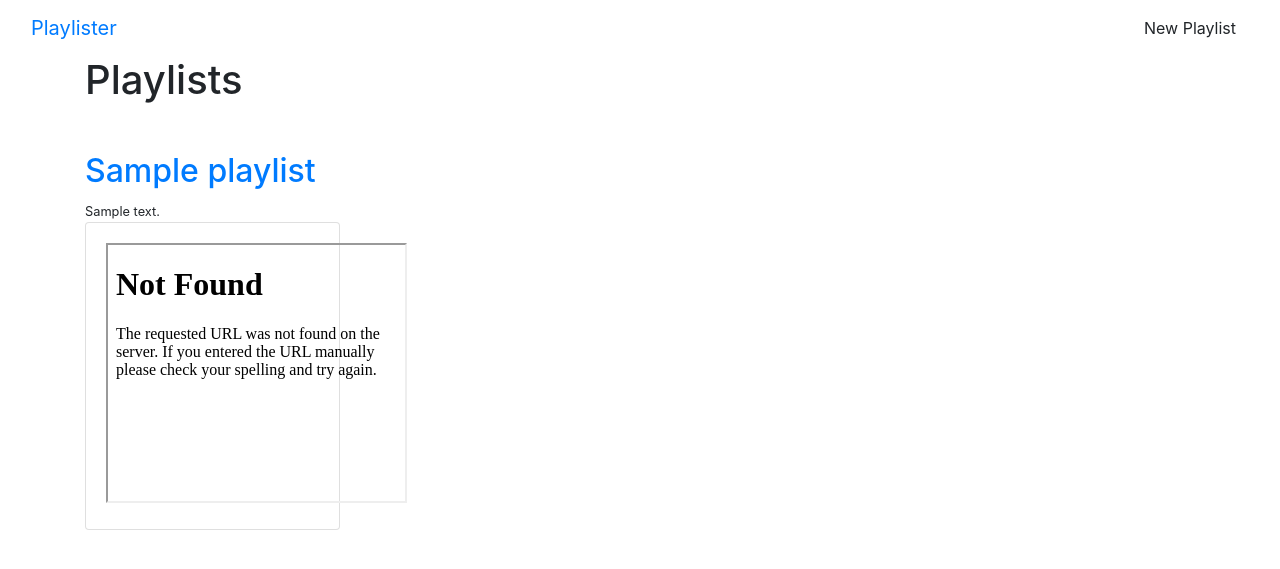
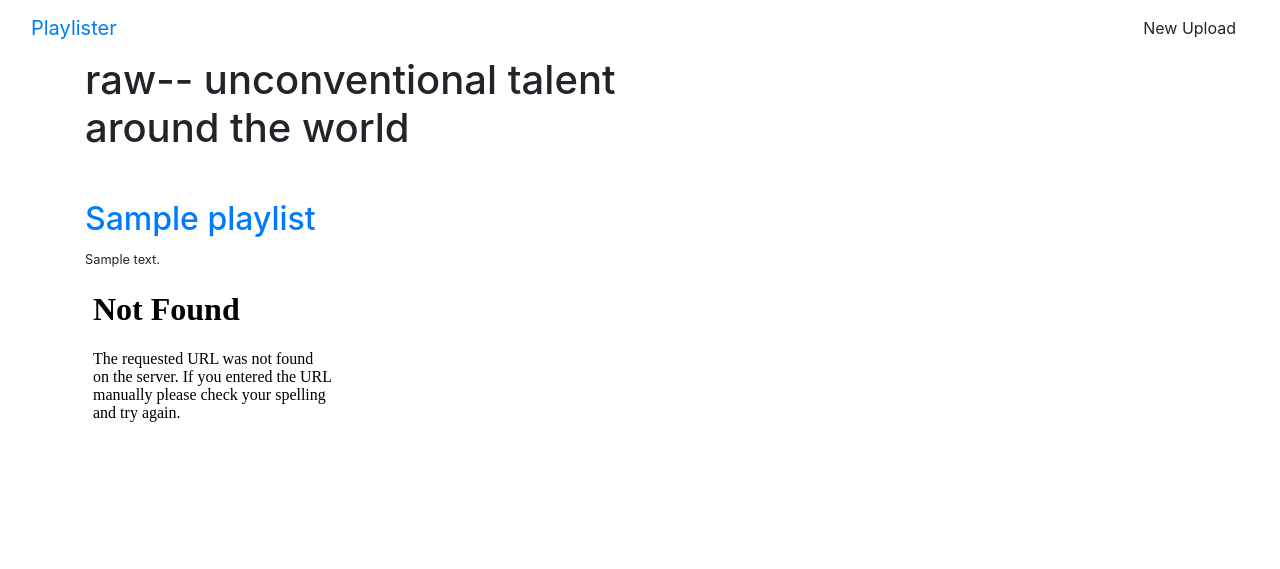
Before and after one commit to chudierp/airfrica-travelco, a Flask app: page / in a window 1280 px wide. Shown: the top 569 px of the page. Run offline with Flask 2, Linux system fonts and the light colour scheme; a database or web service that is not in the repository returns one stand-in record (values such as "Sample title"); some libraries are stand-ins or nearby versions.

Commit message:
pushing to heroku

```diff
--- a/templates/partials/navbar.html
+++ b/templates/partials/navbar.html
@@ -8,7 +8,7 @@
             </a>
         </div>
         <div class='pull-right'>
-            <a href='/playlists/new' class='btn btn-default navbar-btn'>New Playlist</a>
+            <a href='/playlists/new' class='btn btn-default navbar-btn'>New Upload</a>
         </div>
     </div>
 </nav>
--- a/templates/playlists_index.html
+++ b/templates/playlists_index.html
@@ -2,12 +2,11 @@
 {% extends 'base.html' %}
 
 {% block content %}
-<h1>Playlists</h1>
+<h1>raw-- unconventional talent<br> around the world</h1>
 
-<!-- <br>
-<h4>Trending</h4> -->
 
 <!-- Add the following classes to their appropriate elements  -->
+
     <div class='row mt-5'>
         {% for playlist in playlists %}
             <div class='col-md-3'>
@@ -15,13 +14,13 @@
                     <h2><a href='/playlists/{{ playlist._id }}'>{{ playlist.title }}</a></h2>
 
                     <small>{{ playlist.description }}</small>
-
+                <div class="embed-responsive embed-responsive-1by1">
                     {% for video in playlist.videos %}
-                    <div class="card"><div class="card-body">
-                    <iframe width="301" height="260" src="{{ video }}"></iframe>
-                    </div></div>
+                    <!-- <div class="card"><div class="card-body"> -->
+                    <iframe width="401" height="360" src="{{ video }}"></iframe>
+                    <!-- </div></div> -->
                     {% endfor %}
-
+                </div>
             </div>
         {% endfor %}
     </div>
```
